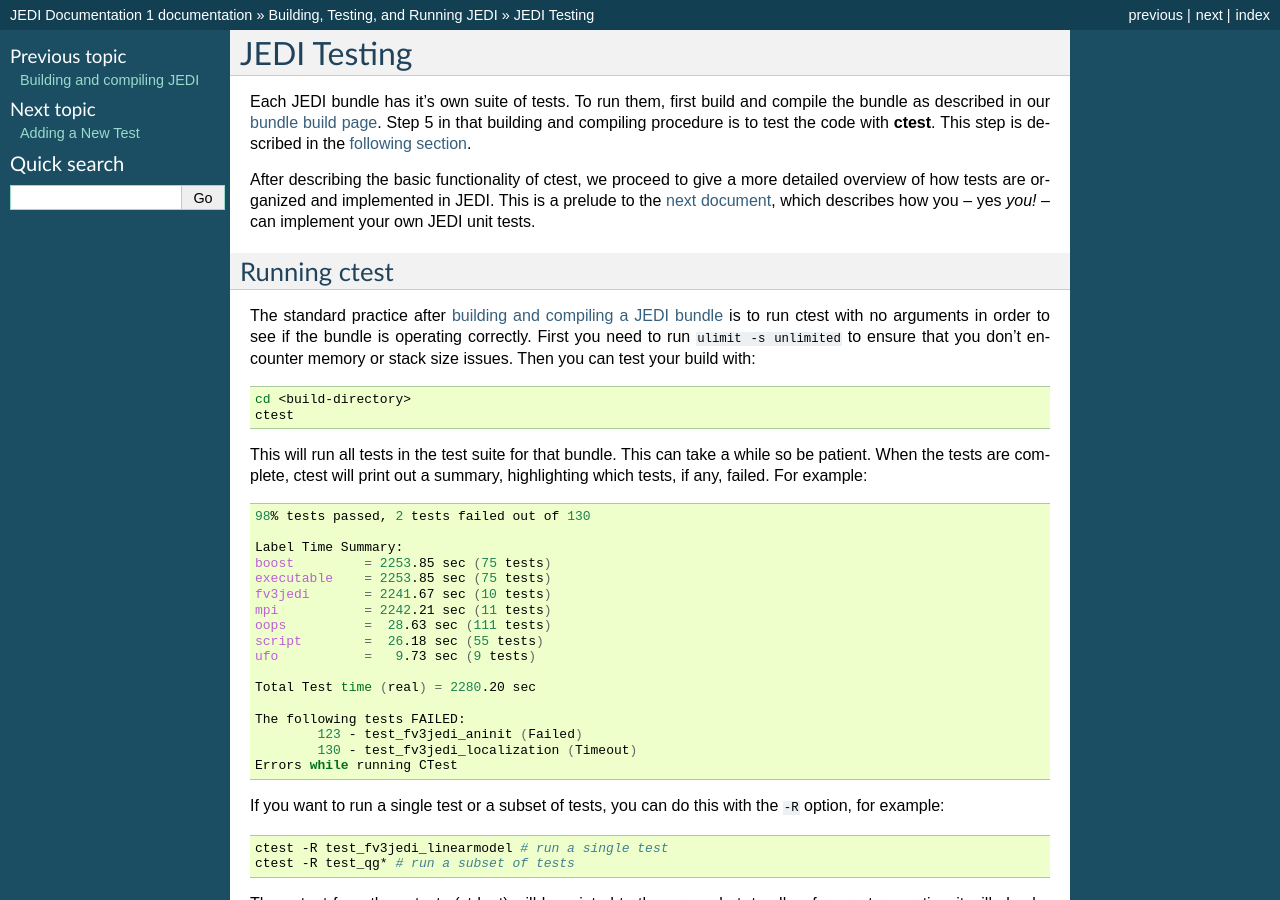
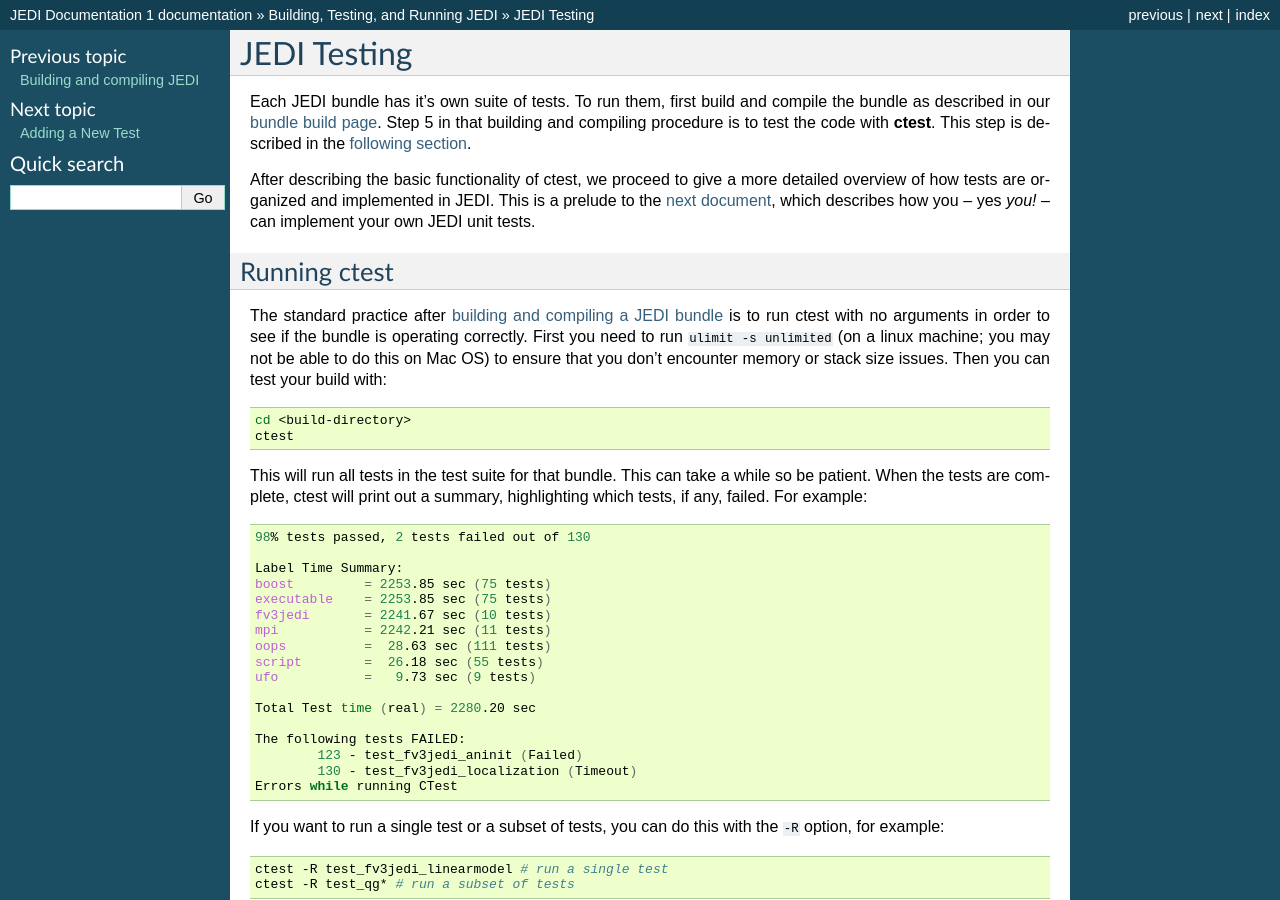
Before and after one commit to JCSDA/jedi-docs, a Sphinx documentation site: the page built from docs/developer/building_and_testing/unit_testing.rst, in a window 1280 px wide and 900 px high. Built offline with Sphinx 7.4.7, drawn with Linux system fonts in a browser that asks for light colours.

Commit message:
clarification for Mac

```diff
--- a/docs/developer/building_and_testing/unit_testing.rst
+++ b/docs/developer/building_and_testing/unit_testing.rst
@@ -11,7 +11,7 @@ Running ctest
 -------------
 
 The standard practice after :doc:`building and compiling a JEDI bundle <building_jedi>` is to run ctest with no arguments in order to see if the bundle is operating correctly.
-First you need to run :code:`ulimit -s unlimited` to ensure that you don't encounter memory or stack size issues. Then you can test your build with:
+First you need to run :code:`ulimit -s unlimited` (on a linux machine; you may not be able to do this on Mac OS) to ensure that you don't encounter memory or stack size issues. Then you can test your build with:
 
 .. code:: bash
 
```
